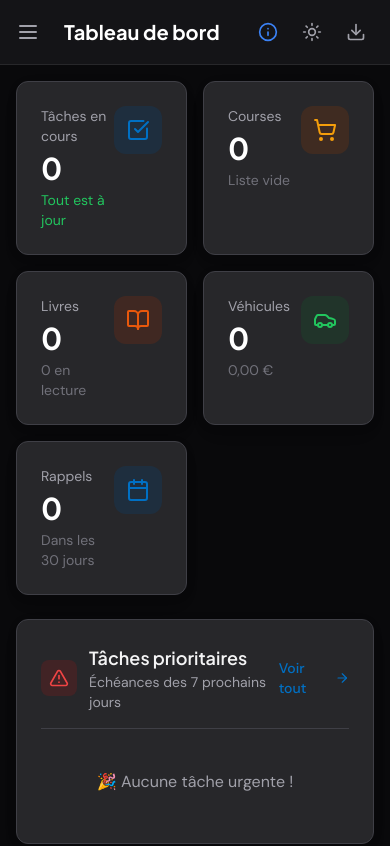
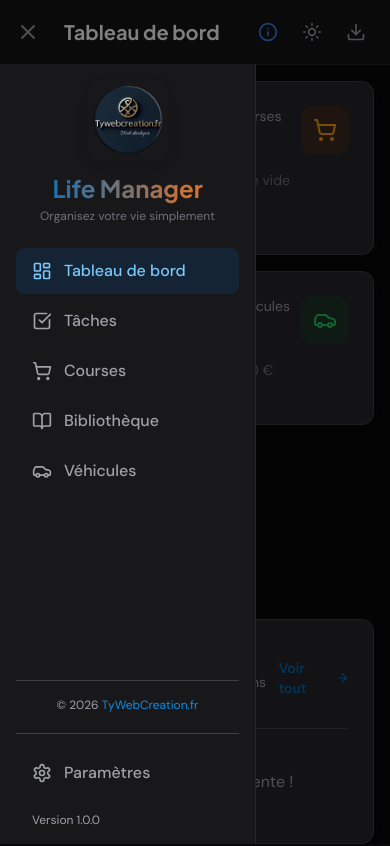
Before and after one commit to rcxdwwm/lifeManager-tywebcreation, a React (Vite) app: page / in a window 390 px wide. Shown: the top 846 px of the page. Built offline with nearby package versions, Linux system fonts and the light colour scheme.

Commit message:
Sidebar ouverte à la première visite sur mobile

```diff
--- a/src/components/layout/MainLayout.jsx
+++ b/src/components/layout/MainLayout.jsx
@@ -2,15 +2,30 @@
  * Layout principal de l'application
  */
 
-import { useState, useCallback } from 'react'
+import { useState, useCallback, useEffect } from 'react'
 import { Outlet } from 'react-router-dom'
 import Header from './Header'
 import Sidebar from './Sidebar'
 import { ToastContainer } from '../common'
 import { cn } from '../../utils/helpers'
+import { useIsMobile, useLocalStorage } from '../../hooks'
+import { STORAGE_PREFIX } from '../../utils/constants'
 
 const MainLayout = () => {
+  const isMobile = useIsMobile()
+
+  // Sauvegarde si l'utilisateur a déjà vu l'app (première visite)
+  const [hasVisited, setHasVisited] = useLocalStorage(`${STORAGE_PREFIX}-has-visited`, false)
+
+  // Sidebar ouverte par défaut sur mobile à la première visite
   const [sidebarOpen, setSidebarOpen] = useState(false)
+
+  // Ouvrir la sidebar sur mobile à la première visite
+  useEffect(() => {
+    if (isMobile && !hasVisited) {
+      setSidebarOpen(true)
+    }
+  }, [isMobile, hasVisited])
 
   const toggleSidebar = useCallback(() => {
     setSidebarOpen((prev) => !prev)
@@ -18,7 +33,11 @@ const MainLayout = () => {
 
   const closeSidebar = useCallback(() => {
     setSidebarOpen(false)
-  }, [])
+    // Marquer comme visité lors de la première fermeture
+    if (!hasVisited) {
+      setHasVisited(true)
+    }
+  }, [hasVisited, setHasVisited])
 
   return (
     <div className="min-h-screen bg-surface-50 dark:bg-surface-950">
```
